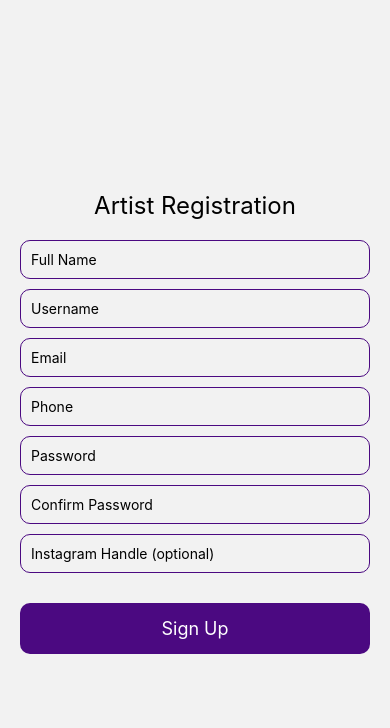
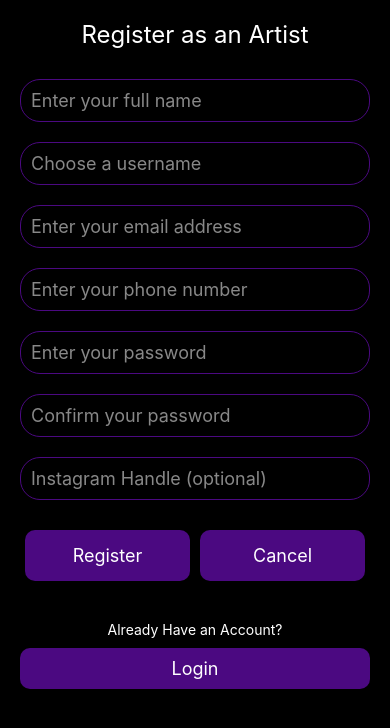
Before and after one commit to theisaachendo/DayOnes, a React Native app: screen /RegArtistPage in a window 390 px wide. Shown: the top 728 px of the page. Built offline with nearby package versions, Linux system fonts and the light colour scheme.

Commit message:
Login Registration Done

```diff
--- a/screens/LoginPage.js
+++ b/screens/LoginPage.js
@@ -16,22 +16,39 @@ const LoginScreen = () => {
   const [password, setPassword] = useState('');
   const navigation = useNavigation();
 
-  const handleLogin = () => {
+  const handleLogin = async () => {
     if (!username || !password) {
       Alert.alert('Validation Error', 'Please enter both username and password.');
       return;
     }
 
-    if (username === 'admin' && password === 'password') {
-      Alert.alert('Login Successful', 'Welcome!');
-    } else {
-      Alert.alert('Login Failed', 'Invalid username or password.');
+    try {
+      const response = await fetch(`https://ifxz5tco3iasejg5ldo3udsq740cxxbl.lambda-url.us-east-1.on.aws/?username=${encodeURIComponent(username)}&password=${encodeURIComponent(password)}`, {
+        method: 'GET',
+      });
+
+      const result = await response.json();
+
+      if (response.status === 200) {
+        Alert.alert('Login Successful', `Welcome, ${result.profile.fullName || username}!`);
+        // Navigate to the appropriate screen, possibly passing user data
+        navigation.navigate('HomePage', { profile: result.profile });
+      } else if (response.status === 401) {
+        Alert.alert('Login Failed', 'Invalid username or password.');
+      } else if (response.status === 404) {
+        Alert.alert('Login Failed', 'User not found.');
+      } else {
+        Alert.alert('Login Failed', 'An unexpected error occurred.');
+      }
+    } catch (error) {
+      console.error('Login error:', error);
+      Alert.alert('Login Failed', 'An unexpected error occurred.');
     }
   };
 
   return (
     <SafeAreaView style={styles.container}>
-      <StatusBar barStyle="dark-content" />
+      <StatusBar barStyle="light-content" />
       <View style={styles.logoContainer}>
         <Text style={styles.logoText}>YourApp</Text>
       </View>
@@ -68,7 +85,7 @@ const styles = StyleSheet.create({
   container: {
     flex: 1,
     padding: 20,
-    backgroundColor: '#fff',
+    backgroundColor: '#000', // Black background for consistency
   },
   logoContainer: {
     marginBottom: 50,
@@ -77,7 +94,7 @@ const styles = StyleSheet.create({
   logoText: {
     fontSize: 36,
     fontWeight: 'bold',
-    color: '#4B0981',
+    color: '#fff', // White logo text for contrast
   },
   inputContainer: {
     marginBottom: 20,
@@ -89,7 +106,8 @@ const styles = StyleSheet.create({
     borderRadius: 10,
     paddingHorizontal: 15,
     marginBottom: 10,
-    color: '#000',
+    color: '#fff', // White text color for inputs
+    backgroundColor: 'transparent',
   },
   button: {
     backgroundColor: '#4B0981',
--- a/screens/artist/RegArtistPage.js
+++ b/screens/artist/RegArtistPage.js
@@ -1,7 +1,9 @@
 import React, { useState } from 'react';
 import { View, Text, TextInput, TouchableOpacity, StyleSheet, Alert } from 'react-native';
+import { useNavigation } from '@react-navigation/native';
 
-const RegArtistPage = ({ navigation }) => {
+const RegArtistPage = () => {
+  const navigation = useNavigation();
   const [fullName, setFullName] = useState('');
   const [userName, setUserName] = useState('');
   const [email, setEmail] = useState('');
@@ -21,66 +23,105 @@ const RegArtistPage = ({ navigation }) => {
       return;
     }
 
-    // Call your API to register the user
-    const success = await registerArtist({ fullName, userName, email, phone, password, instagramHandle });
+    const queryParams = new URLSearchParams({
+      Username: userName,
+      Password: password,
+      FullName: fullName,
+      Email: email,
+      Phone: phone,
+      Role: 'artist', // Specify 'artist' role
+      Instragram: instagramHandle || '', // Optional Instagram handle
+    }).toString();
 
-    if (success) {
-      Alert.alert('Success', 'Registration successful');
-      navigation.navigate('LoginPage');
-    } else {
-      Alert.alert('Error', 'Registration failed');
+    try {
+      const response = await fetch(`https://pdgoqkofzbudgfnvypspz72kh40zttnv.lambda-url.us-east-1.on.aws/?${queryParams}`, {
+        method: 'GET',
+      });
+
+      const result = await response.json();
+
+      if (response.status === 201) {
+        Alert.alert('Success', 'Registration successful');
+        navigation.navigate('LoginPage');
+      } else if (response.status === 200) {
+        Alert.alert('Error', result);
+      } else {
+        Alert.alert('Error', 'An unexpected error occurred');
+      }
+    } catch (error) {
+      console.error('Registration error:', error);
+      Alert.alert('Error', 'An unexpected error occurred');
     }
   };
 
   return (
     <View style={styles.container}>
-      <Text style={styles.title}>Artist Registration</Text>
+      <Text style={styles.title}>Register as an Artist</Text>
+
       <TextInput
         style={styles.input}
-        placeholder="Full Name"
+        placeholder="Enter your full name"
+        placeholderTextColor="#888"
         value={fullName}
         onChangeText={setFullName}
       />
       <TextInput
         style={styles.input}
-        placeholder="Username"
+        placeholder="Choose a username"
+        placeholderTextColor="#888"
         value={userName}
         onChangeText={setUserName}
       />
       <TextInput
         style={styles.input}
-        placeholder="Email"
+        placeholder="Enter your email address"
+        placeholderTextColor="#888"
         value={email}
         onChangeText={setEmail}
       />
       <TextInput
         style={styles.input}
-        placeholder="Phone"
+        placeholder="Enter your phone number"
+        placeholderTextColor="#888"
         value={phone}
         onChangeText={setPhone}
       />
       <TextInput
         style={styles.input}
-        placeholder="Password"
+        placeholder="Enter your password"
+        placeholderTextColor="#888"
+        secureTextEntry
         value={password}
-        secureTextEntry
         onChangeText={setPassword}
       />
       <TextInput
         style={styles.input}
-        placeholder="Confirm Password"
+        placeholder="Confirm your password"
+        placeholderTextColor="#888"
+        secureTextEntry
         value={confirmPassword}
-        secureTextEntry
         onChangeText={setConfirmPassword}
       />
       <TextInput
         style={styles.input}
         placeholder="Instagram Handle (optional)"
+        placeholderTextColor="#888"
         value={instagramHandle}
         onChangeText={setInstagramHandle}
       />
-      <TouchableOpacity style={styles.button} onPress={handleRegister}>
-        <Text style={styles.buttonText}>Sign Up</Text>
+
+      <View style={styles.buttonContainer}>
+        <TouchableOpacity style={styles.button} onPress={handleRegister}>
+          <Text style={styles.buttonText}>Register</Text>
+        </TouchableOpacity>
+        <TouchableOpacity style={styles.button} onPress={() => navigation.navigate('LoginPage')}>
+          <Text style={styles.buttonText}>Cancel</Text>
+        </TouchableOpacity>
+      </View>
+
+      <Text style={styles.text}>Already Have an Account?</Text>
+      <TouchableOpacity style={styles.loginButton} onPress={() => navigation.navigate('LoginPage')}>
+        <Text style={styles.loginButtonText}>Login</Text>
       </TouchableOpacity>
     </View>
   );
@@ -89,30 +130,55 @@ const RegArtistPage = ({ navigation }) => {
 const styles = StyleSheet.create({
   container: {
     flex: 1,
-    justifyContent: 'center',
     padding: 20,
+    backgroundColor: '#000', // DefaultBlack equivalent
   },
   title: {
     fontSize: 24,
+    color: '#fff',
     marginBottom: 20,
     textAlign: 'center',
   },
   input: {
+    backgroundColor: 'transparent',
+    borderColor: '#4B0981',
     borderWidth: 1,
-    borderColor: '#4B0981',
-    borderRadius: 10,
+    borderRadius: 20,
     padding: 10,
-    marginBottom: 10,
-    color: '#000',
+    marginVertical: 10,
+    color: '#fff',
+    fontSize: 18,
+  },
+  buttonContainer: {
+    flexDirection: 'row',
+    justifyContent: 'space-between',
+    marginVertical: 20,
   },
   button: {
     backgroundColor: '#4B0981',
     padding: 15,
     borderRadius: 10,
+    flex: 1,
+    marginHorizontal: 5,
     alignItems: 'center',
+  },
+  buttonText: {
+    color: '#fff',
+    fontSize: 18,
+  },
+  text: {
+    color: '#fff',
+    textAlign: 'center',
     marginTop: 20,
   },
-  buttonText: {
+  loginButton: {
+    backgroundColor: '#4B0981',
+    padding: 10,
+    borderRadius: 10,
+    alignItems: 'center',
+    marginTop: 10,
+  },
+  loginButtonText: {
     color: '#fff',
     fontSize: 18,
   },
--- a/screens/fan/RegFanPage.js
+++ b/screens/fan/RegFanPage.js
@@ -22,30 +22,33 @@ const RegFanPage = () => {
       return;
     }
 
-    const registrationSuccess = await registerFan(fullName, userName, email, phone, password);
-    if (registrationSuccess) {
-      navigation.navigate('FHomePage'); // Adjust navigation based on your setup
-    } else {
-      Alert.alert('Registration Failed', 'An error occurred during registration. Please try again.');
-    }
-  };
+    const queryParams = new URLSearchParams({
+      Username: userName,
+      Password: password,
+      FullName: fullName,
+      Email: email,
+      Phone: phone,
+      Role: 'fan', // Specify 'fan' role
+    }).toString();
 
-  const registerFan = async (fullName, userName, email, phone, password) => {
     try {
-      const url = `https://y7owu4h5aixdy4zvqxpabpvdbm0ilbnw.lambda-url.us-east-1.on.aws/?Username=${encodeURIComponent(userName)}&Password=${encodeURIComponent(password)}&FullName=${encodeURIComponent(fullName)}&Email=${encodeURIComponent(email)}&Phone=${encodeURIComponent(phone)}&Role=fan`;
-      const response = await fetch(url);
-      const content = await response.json();
+      const response = await fetch(`https://pdgoqkofzbudgfnvypspz72kh40zttnv.lambda-url.us-east-1.on.aws/?${queryParams}`, {
+        method: 'GET',
+      });
+
+      const result = await response.json();
 
       if (response.status === 201) {
-        console.log('Registration successful:', content);
-        return true;
+        Alert.alert('Success', 'Registration successful');
+        navigation.navigate('LoginPage');
+      } else if (response.status === 200) {
+        Alert.alert('Error', result);
       } else {
-        console.log('Registration failed:', content);
-        return false;
+        Alert.alert('Error', 'An unexpected error occurred');
       }
     } catch (error) {
-      console.log(`Error during RegisterFan: ${error.message}`);
-      return false;
+      console.error('Registration error:', error);
+      Alert.alert('Error', 'An unexpected error occurred');
     }
   };
 
```
